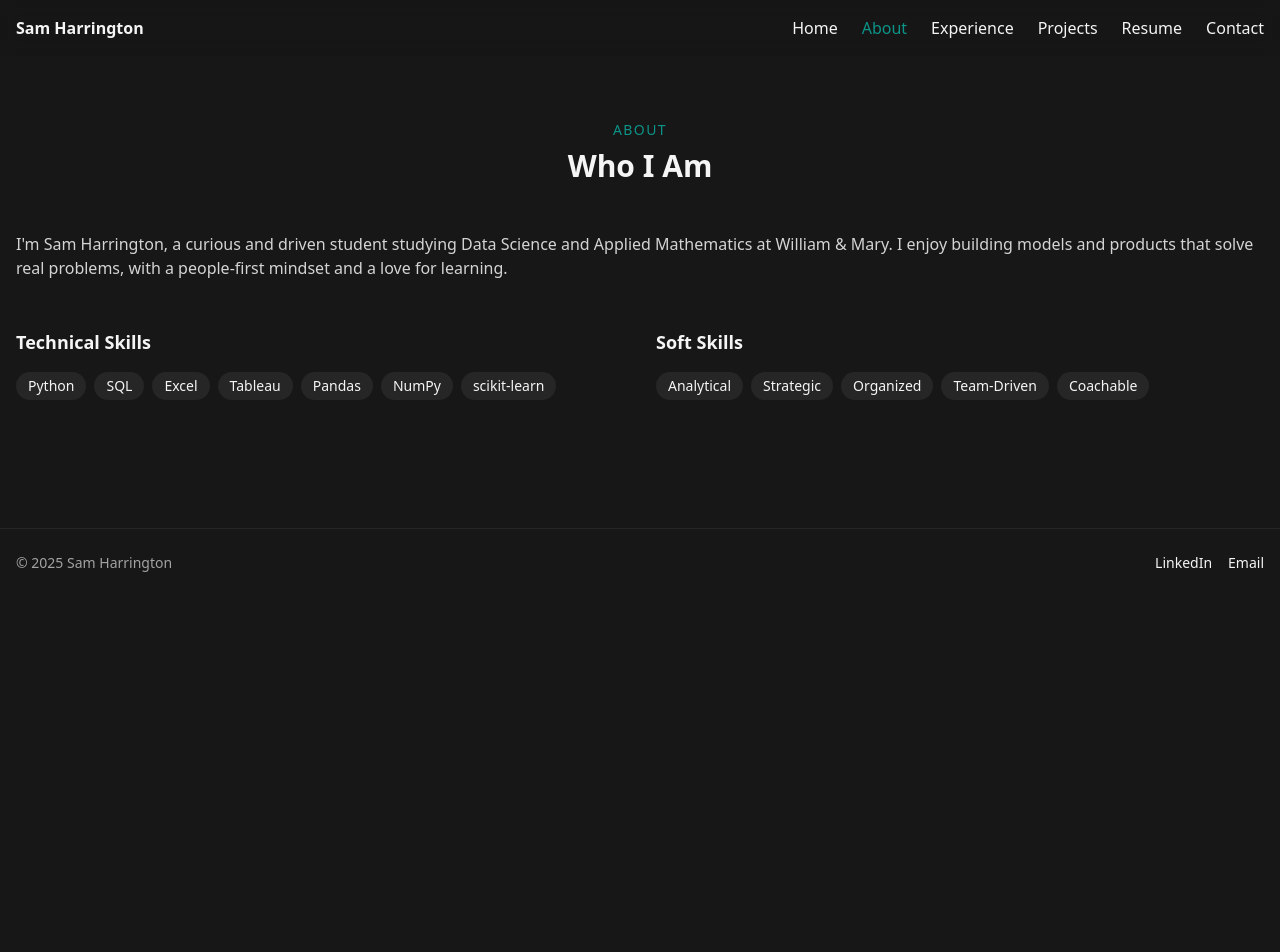
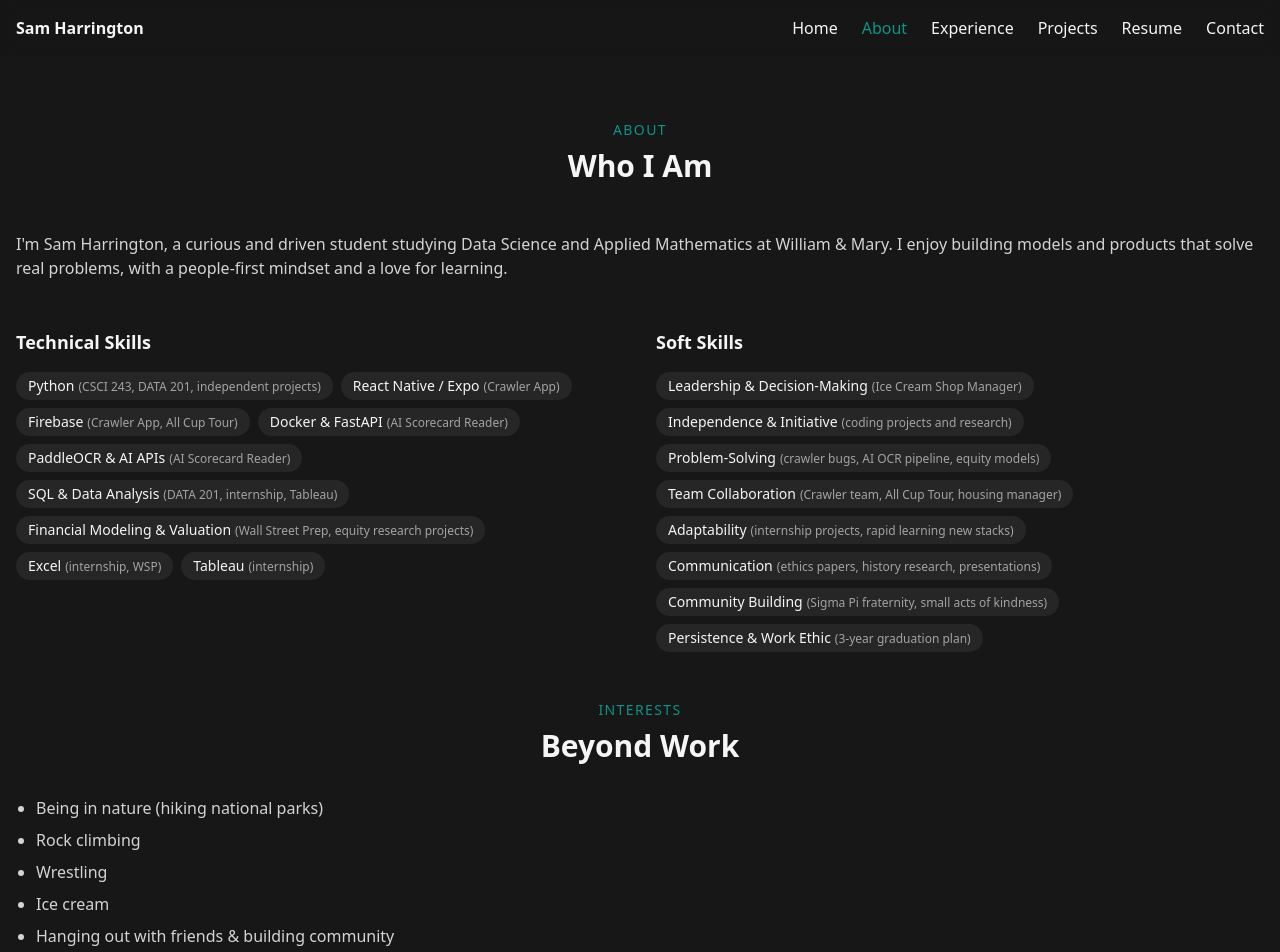
Before and after one commit to SammyHarry/SamHarrington, a Next.js app: page /about in a window 1280 px wide. Shown: the top 952 px of the page. Before the commit the page ends 800 px from the top, so only its background shows below. Built offline with nearby package versions, Linux system fonts and the light colour scheme.

Commit message:
Expand portfolio content

```diff
--- a/app/about/page.tsx
+++ b/app/about/page.tsx
@@ -2,6 +2,38 @@ import SectionHeader from '@/components/section-header';
 import SkillPills from '@/components/skill-pills';
 
 export default function AboutPage() {
+  const technicalSkills = [
+    { name: 'Python', from: 'CSCI 243, DATA 201, independent projects' },
+    { name: 'React Native / Expo', from: 'Crawler App' },
+    { name: 'Firebase', from: 'Crawler App, All Cup Tour' },
+    { name: 'Docker & FastAPI', from: 'AI Scorecard Reader' },
+    { name: 'PaddleOCR & AI APIs', from: 'AI Scorecard Reader' },
+    { name: 'SQL & Data Analysis', from: 'DATA 201, internship, Tableau' },
+    { name: 'Financial Modeling & Valuation', from: 'Wall Street Prep, equity research projects' },
+    { name: 'Excel', from: 'internship, WSP' },
+    { name: 'Tableau', from: 'internship' },
+  ];
+
+  const softSkills = [
+    { name: 'Leadership & Decision-Making', from: 'Ice Cream Shop Manager' },
+    { name: 'Independence & Initiative', from: 'coding projects and research' },
+    { name: 'Problem-Solving', from: 'crawler bugs, AI OCR pipeline, equity models' },
+    { name: 'Team Collaboration', from: 'Crawler team, All Cup Tour, housing manager' },
+    { name: 'Adaptability', from: 'internship projects, rapid learning new stacks' },
+    { name: 'Communication', from: 'ethics papers, history research, presentations' },
+    { name: 'Community Building', from: 'Sigma Pi fraternity, small acts of kindness' },
+    { name: 'Persistence & Work Ethic', from: '3-year graduation plan' },
+  ];
+
+  const interests = [
+    'Being in nature (hiking national parks)',
+    'Rock climbing',
+    'Wrestling',
+    'Ice cream',
+    'Hanging out with friends & building community',
+    'Lifelong learning (finance, AI, data science)',
+  ];
+
   return (
     <div className="space-y-12 py-16">
       <SectionHeader eyebrow="About" title="Who I Am" />
@@ -11,14 +43,16 @@ export default function AboutPage() {
         real problems, with a people-first mindset and a love for learning.
       </p>
       <div className="grid gap-8 md:grid-cols-2">
-        <SkillPills
-          title="Technical Skills"
-          skills={["Python", "SQL", "Excel", "Tableau", "Pandas", "NumPy", "scikit-learn"]}
-        />
-        <SkillPills
-          title="Soft Skills"
-          skills={["Analytical", "Strategic", "Organized", "Team-Driven", "Coachable"]}
-        />
+        <SkillPills title="Technical Skills" skills={technicalSkills} />
+        <SkillPills title="Soft Skills" skills={softSkills} />
+      </div>
+      <div>
+        <SectionHeader eyebrow="Interests" title="Beyond Work" />
+        <ul className="mt-4 list-disc pl-5 space-y-2 text-neutral-300">
+          {interests.map((i) => (
+            <li key={i}>{i}</li>
+          ))}
+        </ul>
       </div>
     </div>
   );
--- a/app/resume/page.tsx
+++ b/app/resume/page.tsx
@@ -11,6 +11,26 @@ export default function ResumePage() {
       <SectionHeader eyebrow="Resume" title="My Experience" />
       <h2 className="text-2xl font-semibold">{resume.education.school}</h2>
       <p className="text-neutral-400">{resume.education.degree} — GPA {resume.education.gpa}</p>
+      <div className="mt-6">
+        <h3 className="font-semibold">Education &amp; Training</h3>
+        {resume.training.map((t: any) => (
+          <div key={t.title} className="mt-2">
+            <p className="text-neutral-400">{t.title}</p>
+            <ul className="list-disc pl-5 text-sm text-neutral-300">
+              {t.items.map((i: string) => (
+                <li key={i}>{i}</li>
+              ))}
+            </ul>
+          </div>
+        ))}
+        <a
+          href="/transcript.pdf"
+          className="mt-4 inline-block text-accent underline"
+          target="_blank"
+        >
+          View Transcript (PDF)
+        </a>
+      </div>
       <div className="mt-8 space-y-6">
         {resume.experience.map((exp: any) => (
           <div key={exp.company}>
--- a/components/skill-pills.tsx
+++ b/components/skill-pills.tsx
@@ -1,6 +1,11 @@
+interface Skill {
+  name: string;
+  from: string;
+}
+
 interface SkillPillsProps {
   title: string;
-  skills: string[];
+  skills: Skill[];
 }
 
 export default function SkillPills({ title, skills }: SkillPillsProps) {
@@ -9,8 +14,13 @@ export default function SkillPills({ title, skills }: SkillPillsProps) {
       <h3 className="mb-4 text-lg font-semibold">{title}</h3>
       <div className="flex flex-wrap gap-2">
         {skills.map((s) => (
-          <span key={s} className="rounded-2xl bg-neutral-800 px-3 py-1 text-sm">
-            {s}
+          <span
+            key={s.name}
+            className="rounded-2xl bg-neutral-800 px-3 py-1 text-sm"
+            title={s.from}
+          >
+            {s.name}
+            <span className="ml-1 text-xs text-neutral-400">({s.from})</span>
           </span>
         ))}
       </div>
--- a/data/projects.yml
+++ b/data/projects.yml
@@ -1,22 +1,31 @@
-- title: ACT Scorecard
-  summary: React/Firebase site tracking Mario Kart tournaments with Elo rankings
-  stack: [React, Firebase]
+- title: All Cup Tour
+  summary: Public website for Mario Kart tournaments with Elo rankings
+  stack: [Next.js, Firebase]
   features:
-    - Realtime scorecard
-    - Player analytics
-    - Team builder
+    - Built and shipped a live site at allcuptour.com
+    - Frontend development with Next.js and Firebase hosting
+    - Collaborated with a team to launch quickly
 
-- title: City Crawl Route App
-  summary: React Native app for real-time crawl routes and rankings
-  stack: [React Native, Firebase, Google Maps API]
+- title: AI Handwritten Scorecard Reader
+  summary: Pipeline that digitizes Mario Kart race scorecards and exports results
+  stack: [Python, FastAPI, Docker, PaddleOCR]
   features:
-    - Real-time routes
-    - Geolocation
-    - Public crawls
-- title: Financial Modeling – Blazeback
-  summary: Built 3-statement and DCF models with sensitivity tables
+    - Recognizes handwritten scorecards via OCR
+    - Parses race results and pushes them to Excel
+    - Containerized with Docker for easy deployment
+
+- title: Crawler App
+  summary: React Native social platform for sharing nightlife routes
+  stack: [React Native, Expo Router, Firebase, Google Places API]
+  features:
+    - Real-time route sharing and rankings
+    - Firebase Auth + Firestore backend
+    - Designed for community growth and collaboration
+
+- title: Equity Research Reports
+  summary: Built models, forecasts, and reports on high-growth companies
   stack: [Excel, Finance]
   features:
-    - DCF
-    - M&A
-    - Comps
+    - DCF and comparables valuation
+    - Financial modeling in Excel
+    - Clear investment research reports
--- a/data/resume.yml
+++ b/data/resume.yml
@@ -8,6 +8,23 @@ education:
   degree: BA Data Science & Applied Mathematics
   gpa: 3.97
   graduation: May 2027
+training:
+  - title: Wall Street Prep Premium Course
+    items:
+      - Financial Statement Modeling
+      - DCF
+      - M&A
+      - LBO
+      - Trading & Transaction Comps
+  - title: Additional WSP Certifications
+    items:
+      - Real Estate Modeling
+      - Project Finance Modeling
+      - Private Equity Masterclass
+      - Equity Research
+      - FP&A Modeling
+      - Fixed Income
+      - Wealth Management
 experience:
   - company: K1 Investment
     role: Private Equity Intern
--- a/package.json
+++ b/package.json
@@ -36,6 +36,7 @@
     "eslint-config-next": "14.2.3",
     "eslint-config-prettier": "^10.1.8",
     "jest": "29.7.0",
+    "jest-environment-jsdom": "^30.1.1",
     "postcss": "8.4.31",
     "prettier": "3.1.1",
     "tailwindcss": "3.4.1",
```
Also changed, not shown: 2 other files (tests, documents, lock files or other folders).
